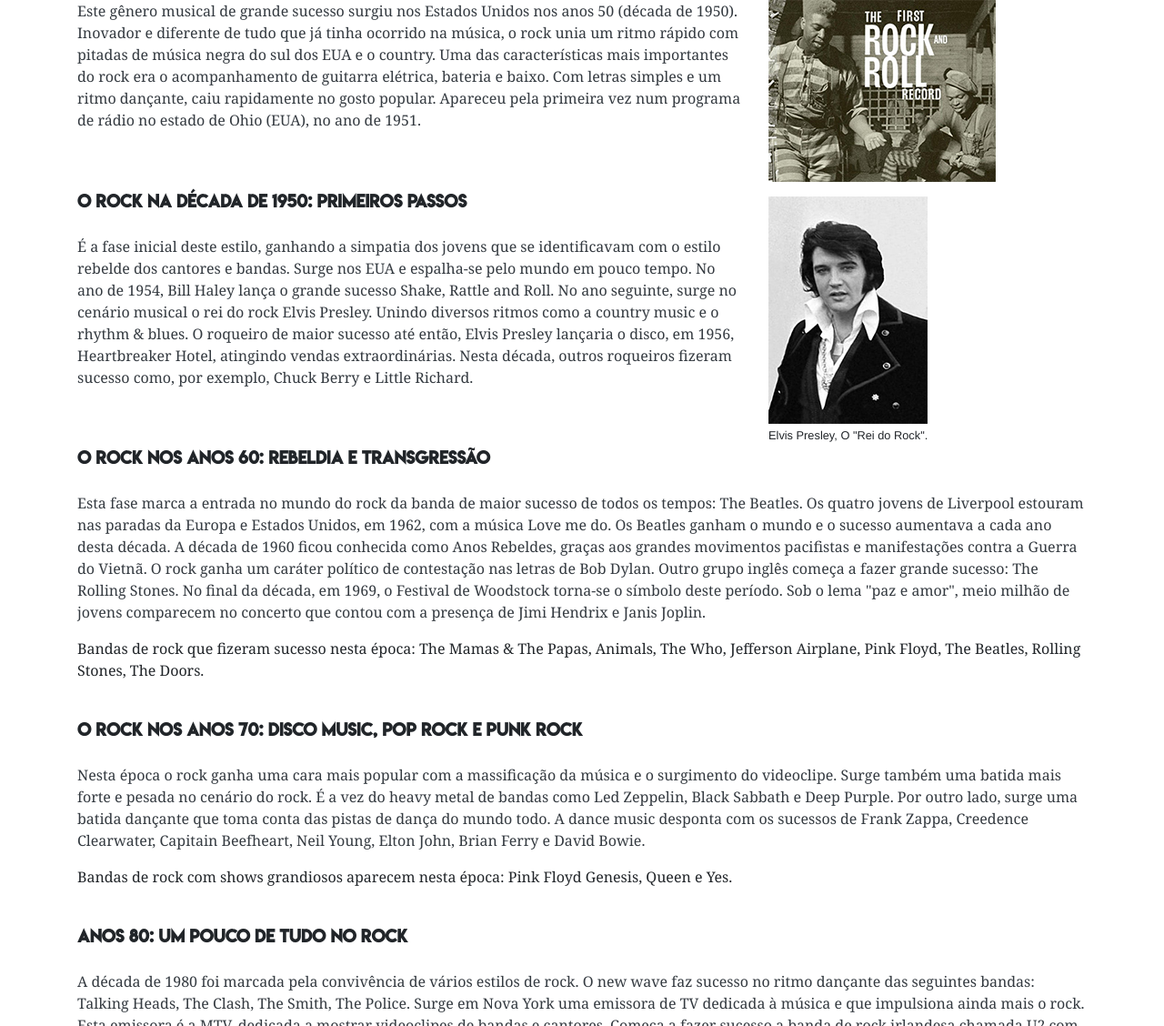
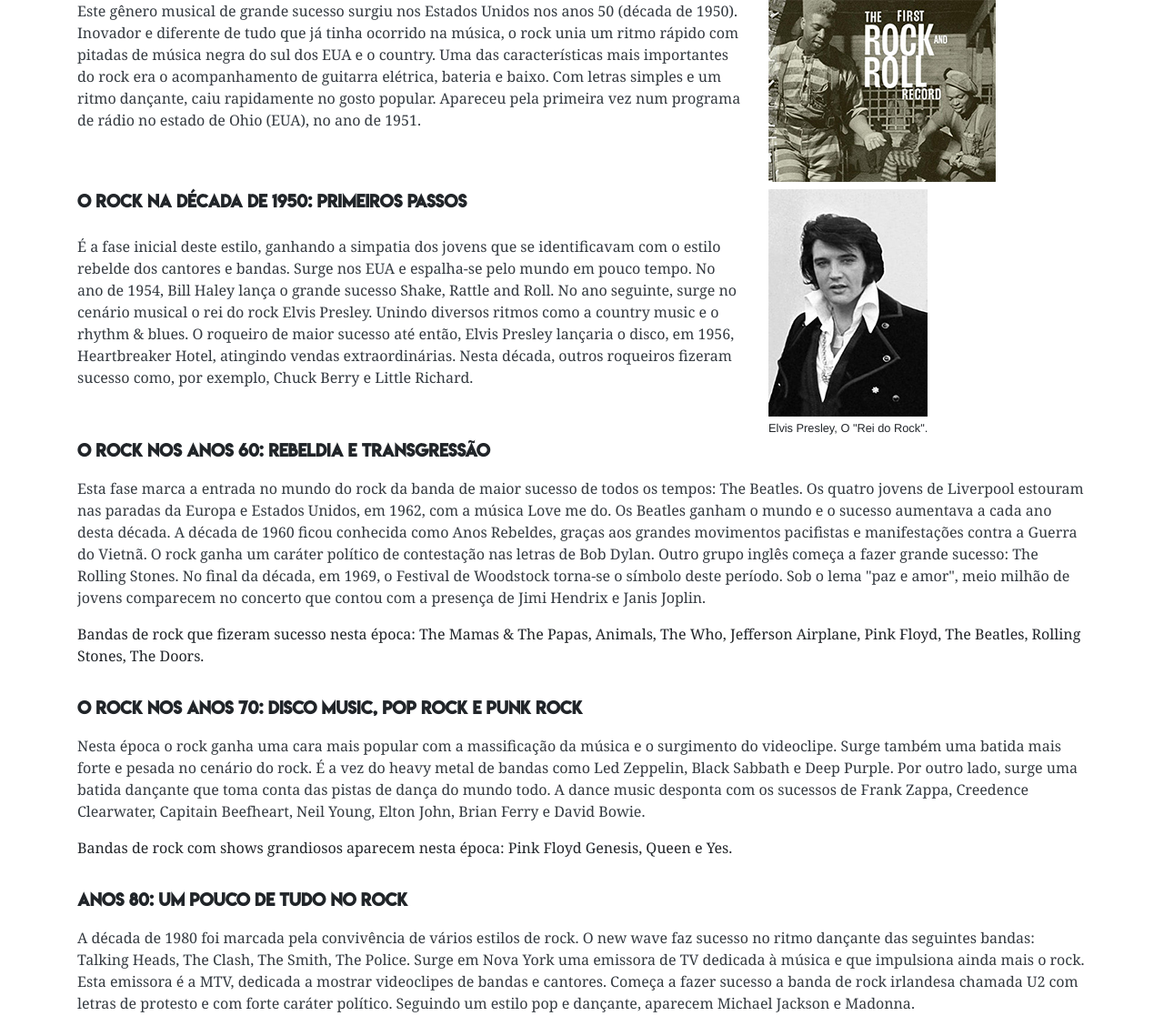
Before and after one commit to bielzinhopecci/searchsound, a PHP site: page /rock.php in a window 1280 px wide. Shown: the part 800-1928 px from the top of the page at 91% size. Run offline with PHP 8.4, Linux system fonts and the light colour scheme; some libraries are stand-ins or nearby versions.

Commit message:
Add files via upload

```diff
--- a/index.php
+++ b/index.php
@@ -60,9 +60,8 @@
             <div class="col-lg-4 col-md-4 col-sm-12 col-xs-12">
                 <img class="mb-3" src="dist/img/rock-3.jpg" alt="Instrumentos">
                     <strong>Pagode</strong>
-                    <p class="py-2">Nunc hendrerit lectus in purus imperdiet, quis condimentum dolor lobortis.
-                    In varius, erat id interdum auctor, nisi ex consequat mi,
-                    ut aliquet felis lectus sit amet orci. <a href="#">Veja mais...</a>
+                    <p class="py-2">O pagode surgiu das festas e comemorações feitas nos fundos dos quintais do subúrbio carioca,
+                         nas quais se cantava as alegrias e os lamentos das pessoas que lá viviam. <a href="pagode.php">Veja mais...</a>
                     </p>
             </div>
         </div>
--- a/pagode-inst.php
+++ b/pagode-inst.php
@@ -56,7 +56,7 @@
                     </li>
                     <li class="pb-5 pt-5">
                         <img class="ImgNav mr-3" align="left" src="dist/img/Pagode%20-%20TanTan.jpg" alt="TanTan">
-                        <p class="pt-3"><a href="#TanTan">TanTan</a></p>
+                        <p class="pt-3">TanTan</p>
                     </li>
                     <li class="pb-5">
                         <img class="ImgNav mr-3" align="left" src="dist/img/Pagode%20-%20Cuica.jpg" alt="Cuica">
@@ -119,7 +119,7 @@
             </div>
         </section>
 
-        <hr class="prop-f col-md-12 mt-5 mb-5"><a name="TanTan"></a>
+        <hr class="prop-f col-md-12 mt-5 mb-5">
 
         <section class="row">
             <div class="col md-9">
--- a/rock.php
+++ b/rock.php
@@ -45,7 +45,7 @@
               programa de rádio no estado de Ohio (EUA), no ano de 1951.
             </p>
           </div>
-          <div class="col-md-4">
+          <div class="rock-art col-md-4">
             <img src="dist/img/first-rock.jpg" alt="First Rock">
           </div>
         </div>
@@ -62,14 +62,14 @@
                 Chuck Berry e Little Richard.
                 </p>
             </div>
-              <div class="col-md-4">
-                <img src="dist/img/elvis.jpg" alt="Elvis" class="mt-3">
+              <div class="rock-art col-md-4">
+                <img src="dist/img/elvis.jpg" alt="Elvis" class="mt-2">
                   <small>Elvis Presley, O "Rei do Rock".</small>
               </div>
           </div>
 
             <strong class="mt-0">O rock nos anos 60: rebeldia e transgressão</strong>
-              <p class="text-dark mt-4"> Esta fase marca a entrada no mundo do rock da banda de maior sucesso de todos os tempos: The Beatles.
+              <p class="text-dark mt-3"> Esta fase marca a entrada no mundo do rock da banda de maior sucesso de todos os tempos: The Beatles.
               Os quatro jovens de Liverpool estouram nas paradas da Europa e Estados Unidos, em 1962, com a música Love me do.
               Os Beatles ganham o mundo e o sucesso aumentava a cada ano desta década.
               A década de 1960 ficou conhecida como Anos Rebeldes, graças aos grandes movimentos pacifistas e
@@ -83,9 +83,9 @@
           </div>
 
         <div class="row">
-          <div class="col-md-12 mt-4">
+          <div class="col-md-12 mt-3">
             <strong class="mt-5">O rock nos anos 70: disco music, pop rock e punk rock</strong>
-              <p class="text-dark mt-4">Nesta época o rock ganha uma cara mais popular com a massificação da música e o surgimento do videoclipe.
+              <p class="text-dark mt-3">Nesta época o rock ganha uma cara mais popular com a massificação da música e o surgimento do videoclipe.
               Surge também uma batida mais forte e pesada no cenário do rock. É a vez do heavy metal de bandas como Led Zeppelin,
               Black Sabbath e Deep Purple. Por outro lado, surge uma batida dançante que toma conta das pistas de dança do mundo todo.
               A dance music desponta com os sucessos de Frank Zappa, Creedence Clearwater, Capitain Beefheart, Neil Young, Elton John,
@@ -94,26 +94,26 @@
               <p>Bandas de rock com shows grandiosos aparecem nesta época: Pink Floyd Genesis, Queen e Yes.</p>
           </div>
 
-          <div class="col-md-12 mt-4">
+          <div class="col-md-12 mt-3">
             <strong class="mt-5">Anos 80: um pouco de tudo no rock</strong>
-              <p class="text-dark mt-4">A década de 1980 foi marcada pela convivência de vários estilos de rock. O new wave faz sucesso no ritmo dançante das seguintes bandas: Talking Heads, The Clash, The Smith, The Police.
+              <p class="text-dark mt-3">A década de 1980 foi marcada pela convivência de vários estilos de rock. O new wave faz sucesso no ritmo dançante das seguintes bandas: Talking Heads, The Clash, The Smith, The Police.
               Surge em Nova York uma emissora de TV dedicada à música e que impulsiona ainda mais o rock. Esta emissora é a MTV, dedicada a mostrar videoclipes de bandas e cantores.
               Começa a fazer sucesso a banda de rock irlandesa chamada U2 com letras de protesto e com forte caráter político. Seguindo um estilo pop e dançante, aparecem Michael Jackson e Madonna.</p>
         </div>
       </div>
 
         <div class="row">
-          <div class="col-md-7 mt-4">
+          <div class="col-md-7 mt-3">
             <strong class="mt-5">Anos 90: década de fusões e experimentações</strong>
-              <p class="text-dark mt-4">Esta década foi marcada por fusões de ritmos diferentes e do sucesso, em nível mundial, do rap e do reggae. Bandas como Red Hot Chili Peppers e Faith no More fundem o heavy metal e o funk, ganhando o gosto dos roqueiros e fazendo grande sucesso.
+              <p class="text-dark mt-3">Esta década foi marcada por fusões de ritmos diferentes e do sucesso, em nível mundial, do rap e do reggae. Bandas como Red Hot Chili Peppers e Faith no More fundem o heavy metal e o funk, ganhando o gosto dos roqueiros e fazendo grande sucesso.
               Surge o movimento grunge em Seattle, na Califórnia. O grupo Nirvana, liderado por Kurt Cobain, é o maior representante deste novo estilo. R.E.M., Soundgarden, Pearl Jam e Alice In Chains também fazem sucesso no cenário grunge deste período.</p>
               <p class="text-dark mb-4">O rock britânico ganha novas bandas como, por exemplo, Oasis, Green Day e Supergrass.</p>
           </div>
 
           <div class="col-md-5 pb-3">
-            <iframe class="video" width="420" height="280" src="https://www.youtube.com/embed/hTWKbfoikeg"
+            <iframe class="video video-nirvana" width="420" height="280" src="https://www.youtube.com/embed/hTWKbfoikeg"
               frameborder="0" allow="autoplay; encrypted-media" allowfullscreen></iframe>
-                <small>Nirvana com Smells Like Teen Spirit: Se tornou a maior banda dos anos 90.</small>
+                <p>Nirvana - Smells Like Teen Spirit</p>
           </div>
         </div>
 
```
Also changed, not shown: pagode.php (+6 -6 lines), rock-inst.php (+8 -8 lines).
